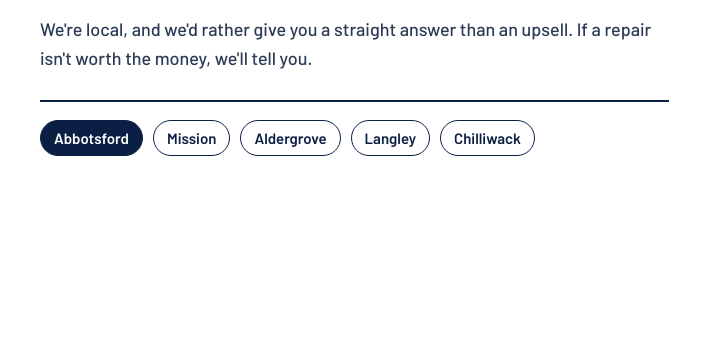
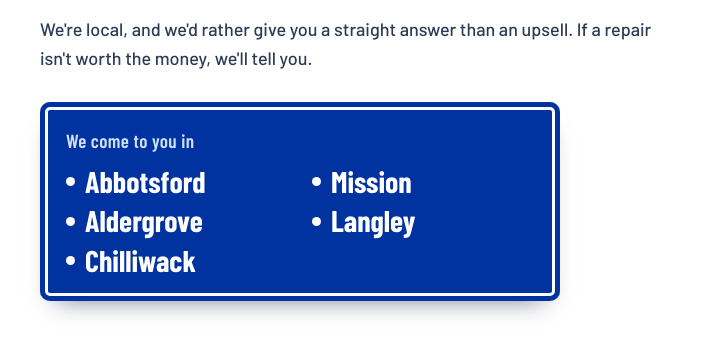
Before and after one commit to Saifgotsauce/fixitabby, a website: page index.html in a window 1280 px wide. Shown: the part 3778-4129 px from the top of the page, 0-720 px from the left. Drawn offline with nearby package versions, Linux system fonts and the light colour scheme; grey boxes are pictures that could not be loaded; a web font is replaced by a local one.

Commit message:
Service area: town pills become a 'We come to you in' road sign
Co-Authored-By: Claude Opus 5.5 <noreply@anthropic.com>
Claude-Session: https://claude.ai/code/session_01HrdixdJwfHC1E7CtXAavBA

```diff
--- a/assets/styles.css
+++ b/assets/styles.css
@@ -449,3 +449,12 @@ p{margin:0}
 .visit-body p+p{margin-top:12px;color:var(--muted);font-size:18px;max-width:32em}
 .visit-actions{display:flex;flex-wrap:wrap;gap:10px;margin-top:26px}
 @media (max-width:860px){.visit{grid-template-columns:1fr;gap:32px}.door{max-width:380px}}
+
+/* ---------- Service area: a blue road sign ---------- */
+.area-sign{margin-top:30px;background:var(--rasp);color:#fff;border-radius:10px;padding:20px 26px 22px;
+  box-shadow:inset 0 0 0 5px var(--rasp),inset 0 0 0 8px #fff,0 14px 24px -16px rgba(10,25,60,.6);max-width:520px}
+.shop .body .area-k{font-family:var(--display);font-weight:600;font-size:19px;letter-spacing:.02em;color:#CFE0FF;margin:4px 0 6px;max-width:none}
+.area-sign ul{list-style:none;margin:0;padding:0;display:grid;grid-template-columns:1fr 1fr;gap:2px 24px}
+.area-sign li{font-family:var(--display);font-weight:700;font-size:30px;line-height:1.25;display:flex;align-items:center;gap:10px}
+.area-sign li::before{content:"";width:9px;height:9px;border-radius:50%;background:#fff;flex:none}
+@media (max-width:500px){.area-sign{padding:16px 18px 18px}.area-sign li{font-size:24px}}
--- a/index.html
+++ b/index.html
@@ -107,9 +107,12 @@
         <h2>A small shop that only does iPhones.</h2>
         <p>Most repair places fix everything from laptops to game consoles. We stick to iPhones, so we see the same models every day and know exactly where each one tends to break.</p>
         <p>We're local, and we'd rather give you a straight answer than an upsell. If a repair isn't worth the money, we'll tell you.</p>
-        <ul class="towns" aria-label="Areas we serve">
-          <li>Abbotsford</li><li>Mission</li><li>Aldergrove</li><li>Langley</li><li>Chilliwack</li>
-        </ul>
+        <div class="area-sign">
+          <p class="area-k">We come to you in</p>
+          <ul aria-label="Areas we serve">
+            <li>Abbotsford</li><li>Mission</li><li>Aldergrove</li><li>Langley</li><li>Chilliwack</li>
+          </ul>
+        </div>
       </div>
       <div class="shop-photo">
         <img src="https://images.unsplash.com/photo-1639776739297-f7e1f21526f4?auto=format&fit=crop&w=1000&q=80" alt="Technician in gloves working on an iPhone" onerror="this.parentNode.classList.add('nophoto');this.remove()">
```
